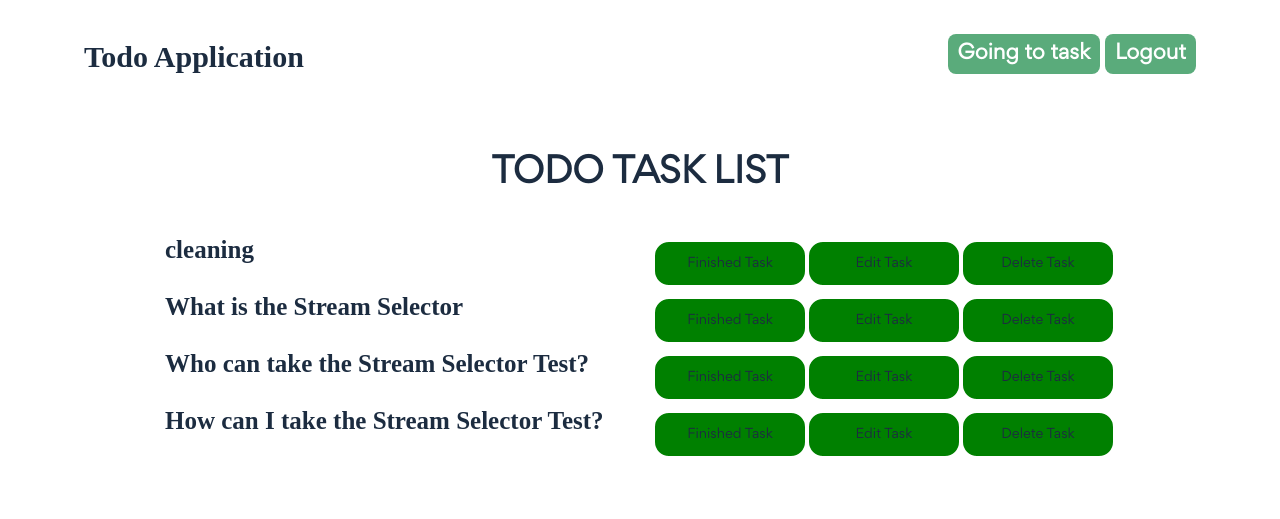
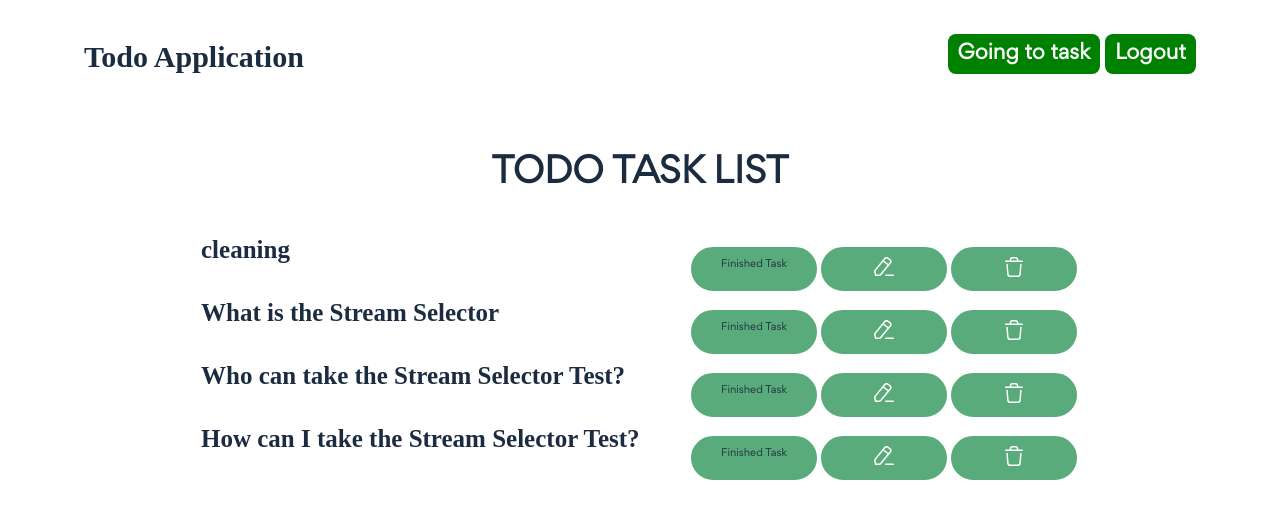
Before and after one commit to elizabethjohnson2/todo_exam, a Django app: page /posts/create/ in a window 1280 px wide. Shown: the top 519 px of the page. Run offline with Django 4.2, Linux system fonts and the light colour scheme; a user stored in the database is signed in; data comes from the database, SQL or seed files in the repository; both versions use the stored data as it was after the commit; some libraries are stand-ins or nearby versions; some web fonts are replaced.

Commit message:
delete function

```diff
--- a/posts/urls.py
+++ b/posts/urls.py
@@ -7,5 +7,6 @@ app_name = "posts"
 urlpatterns = [
     path('create/',views.create_post, name ="create_post"),
     path('<int:id>/delete/',views.delete_post, name ="delete_post"),
+    # path('<int:id>/edit/',views.edit_task, name ="edit_task"),
     path('<int:id>/edit/',views.edit_task, name ="edit_task"),
 ]
--- a/posts/views.py
+++ b/posts/views.py
@@ -1,7 +1,8 @@
 import json
-from django.shortcuts import render,get_object_or_404
+from django.shortcuts import render,get_object_or_404, redirect
 from django.contrib.auth.decorators import login_required
-from django.http import HttpResponse
+from django.http import HttpResponse, HttpResponseRedirect
+
 
 
 from posts.models import Task
@@ -33,18 +34,37 @@ def delete_post(request,id):
     return HttpResponse(json.dumps(response_data),content_type="application/json")
 
 
-def edit_task(request, id):
+@login_required(login_url="users/login/")
+def edit_task(request,id):
+    instance = get_object_or_404(Task,id=id)
+    if request.method == 'POST':
+        edited_text = request.POST.get("edited-text")
+        instance = Task.objects.get(id=id)
+        if edited_text :
+            instance.title = edited_text
+            instance.save()
 
-    task = get_object_or_404( Task, id=id)
 
-    if request.method == 'POST':
-        form = TaskForm(request.POST, instance=task)
+        return redirect("posts:b create_post")
+    context = {
+        "title":"Edit Task Page",
+        'todo_text': instance
 
-        if form.is_valid():
-            form.save()
+    }
+    return render(request,"posts/edit_task.html", context=context)
 
-            return redirect('posts/create.html')
-    else:
-        form = TaskForm(instance=task)
+# def edit_task(request, id):
 
-    return render(request, 'posts/create.html', {'form': form})
+#     task = get_object_or_404( Task, id=id)
+
+#     if request.method == 'POST':
+#         form = TaskForm(request.POST, instance=task)
+
+#         if form.is_valid():
+#             form.save()
+
+#             return redirect('posts/create.html')
+#     else:
+#         form = TaskForm(instance=task)
+
+#     return render(request, 'posts/create.html', {'form': form})
--- a/static/css/style.css
+++ b/static/css/style.css
@@ -30,6 +30,7 @@ input,
 textarea,
 select {
     font-weight: 400;
+    width: 100%;
 }
 
 a {
@@ -116,7 +117,7 @@ header .wrapper div.right{
 
 }
 header .wrapper div.right a{
-    background-color: #5aab7b;
+    background-color:green;
     padding: 10px;
     font-size: 20px;
     font-weight: 900;
@@ -188,13 +189,58 @@ margin-left: 40px;
 }
 
 #wrapper  h2.right a{
-padding:12px 20px;
-border:2px solid #fff;
-border-radius: 16px;;
-font-size:13px;
-margin-top: 10px;
-width: 154px;
-background-color: green;
-text-align: center;
+    padding: 10px 15px;
+    border: 2px solid #fff;
+    border-radius: 50px;
+    font-size: 10px;
+    margin-top: 15px;
+    width: 130px;
+    text-align: center;
+    background-color: #5aab7b;
 
 }
+#wrapper  h2.right a img{
+    /* background-color: green; */
+
+}
+#edit-post-home {
+    padding: 3% 0 5%;
+    position: relative;
+}
+#edit-post-home .wrapper {
+}
+#edit-post-home section.spotlight {
+}
+#edit-post-home section.spotlight h3 {
+    font-size: 30px;
+    margin-bottom: 5%;
+    color: #000;
+    font-weight: 700;
+    display: inline-block;
+    margin-left: 10%;
+}
+#edit-post-home section.spotlight form {
+
+}
+#edit-post-home form div.form-field {
+    margin-bottom: 35px;
+    position: relative;
+    width: 70%;
+    border: 2px solid #949494;
+    border-radius: 6px;
+    padding: 25px;
+    /* margin-bottom: 3%; */
+    margin-left: 10%;
+}
+#edit-post-home form div.form-field_submit {
+    background-color: #5aab7b;
+    width: 10%;
+    padding: 10px;
+    font-size: 20px;
+    font-weight: 900;
+    color: #fff;
+    text-align: center;
+    border-radius: 8px;
+    cursor: pointer;
+    margin-left: 70%;
+}
--- a/templates/posts/create.html
+++ b/templates/posts/create.html
@@ -16,13 +16,15 @@
                 <h2 class="right">
 
                     <a href="">Finished Task</a>
-                    <a href="" class="edit_tasks" method="POST">Edit Task</a>
+                    <a href="{% url 'posts:edit_task' id=instance.id  %}" class="edit_tasks" method="POST">
+                        <img src="{% static './images/pencil.svg' %}"/>
+                    </a>
                     {% csrf_token %}
                     <a href="{% url 'posts:delete_post' id=instance.id %}"
                     class="action-button reload"
                     data-text="Are you sure want to remove this post."
                     data-title="Confirm Delete!"
-                    title="Delete">Delete Task</a>
+                    title="Delete"><img src ="{% static './images/delete.svg' %}"/></a>
 
               </h2>
             </div>
--- a/templates/web/includes/header.html
+++ b/templates/web/includes/header.html
@@ -8,7 +8,6 @@
         <div class="right">
             {% if request.user.is_authenticated %}
             <a href="{% url 'posts:create_post' %}" class="login">Going to task</a>
-
             <a href="{% url 'users:logout' %}">Logout</a>
             {% else %}
             <a href="{% url 'users:login' %}">Login</a>
```
Also changed, not shown: templates/posts/edit_task.html (added, +22 -0 lines), db.sqlite3, static/images/delete.svg, static/images/pencil.svg (added).
